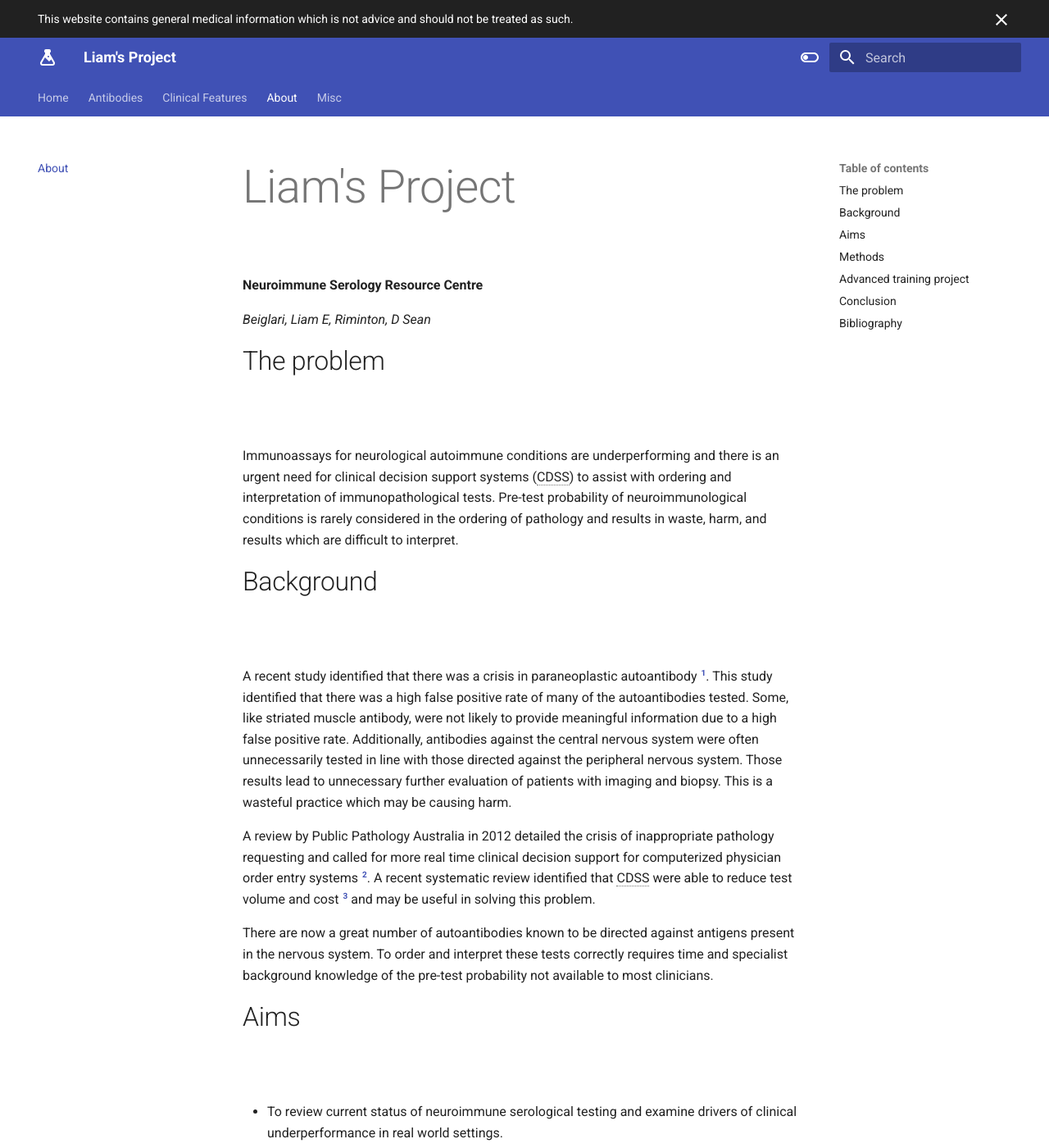
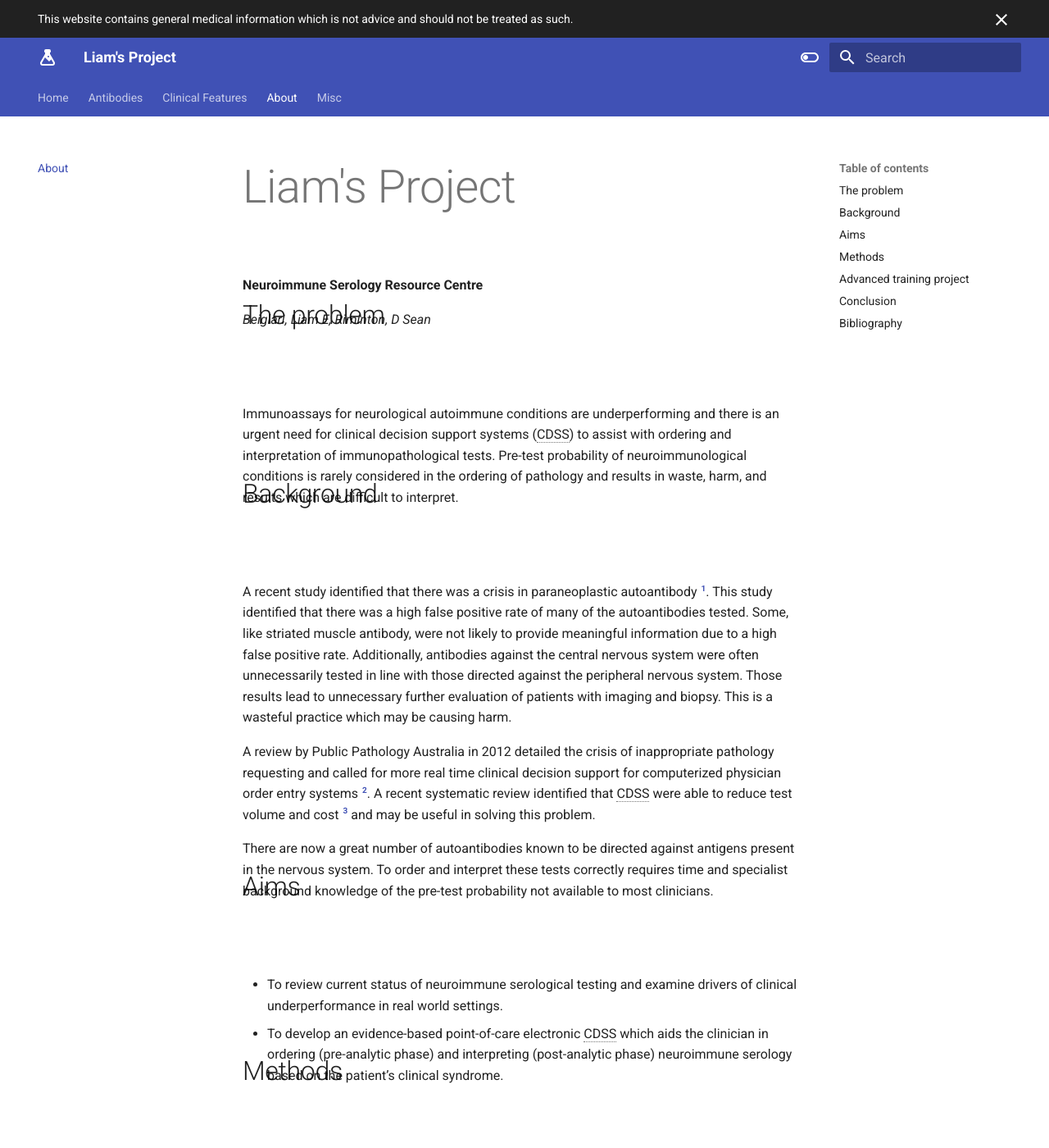
Before and after one commit to monchee/liamsproject, an MkDocs documentation site: the page built from docs/about.md, in a window 1280 px wide and 1400 px high. Shown: the whole window at 82% size. Built offline with MkDocs 1.6.1 and Material for MkDocs 9.7.7, drawn with Linux system fonts in a browser that asks for light colours; plug-ins that fetch from the network failed and are left out.

Commit message:
Update extra.css

```diff
--- a/docs/stylesheets/extra.css
+++ b/docs/stylesheets/extra.css
@@ -1,5 +1,4 @@
 /* site title on bold */
-
 .md-header__topic:first-child {
   font-weight: 700;
 }
@@ -12,7 +11,7 @@
 
 .md-typeset h2 {
     font-size: 2em;
-    margin: 0 0 2.5em 0;
+    margin: -1.75em 0 2.64em;
 }
 
 /* progress bar */
```
